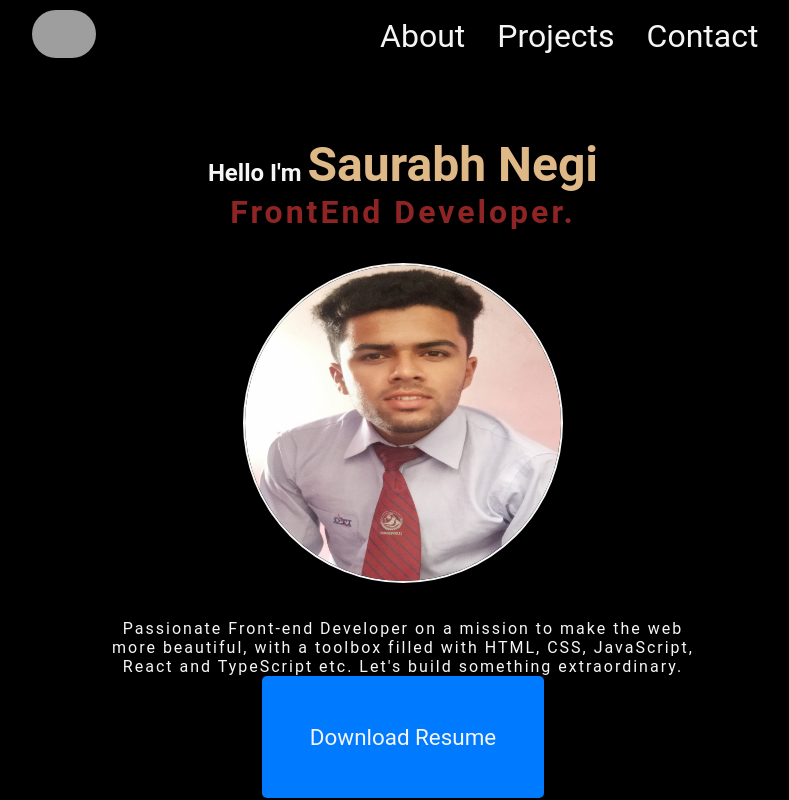
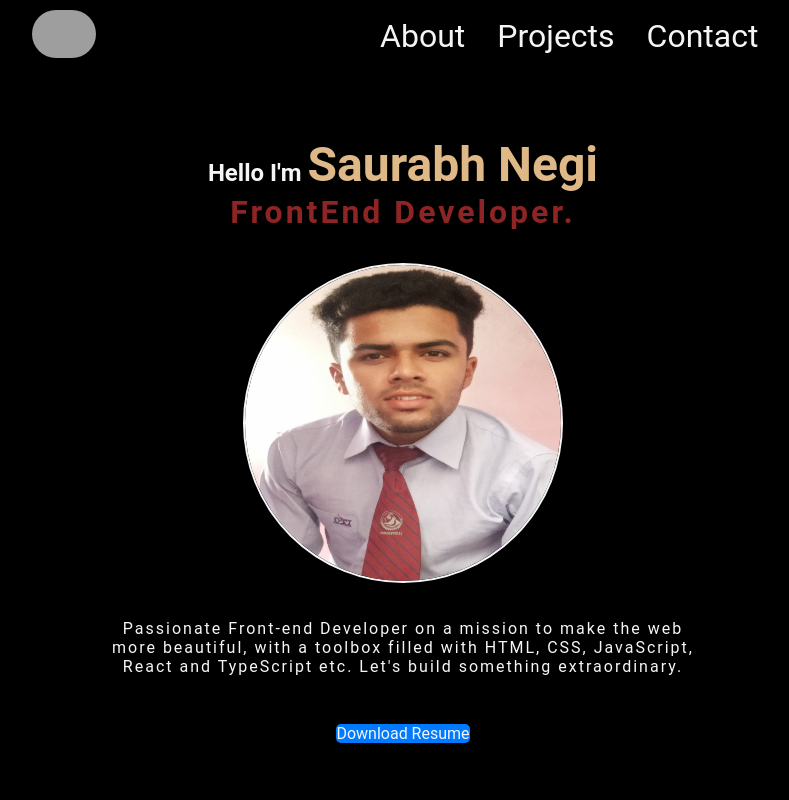
Before and after one commit to Srbhnegi1/portfolio, a React (Vite) app: page / in a window 1280 px wide. Shown: the top 800 px of the page, without its empty margins (237-1026 px from the left). Built offline with nearby package versions, Linux system fonts and the light colour scheme; grey boxes are pictures that could not be loaded.

Commit message:
mediaQuery_added

```diff
--- a/src/Components/Home/Home.css
+++ b/src/Components/Home/Home.css
@@ -125,31 +125,3 @@
     margin: 5px;
   }
 }
-
-@media (min-width: 600px) {
-  .resume a {
-    padding: 3rem;
-    font-size: 1.1em;
-  }
-}
-
-@media (min-width: 768px) {
-  .resume a {
-    padding: 3rem;
-    font-size: 1.2em;
-  }
-}
-
-@media (min-width: 992px) {
-  .resume a {
-    padding: 3rem;
-    font-size: 1.3em;
-  }
-}
-
-@media (min-width: 1200px) {
-  .resume a {
-    padding: 3rem;
-    font-size: 1.4em;
-  }
-}
```
